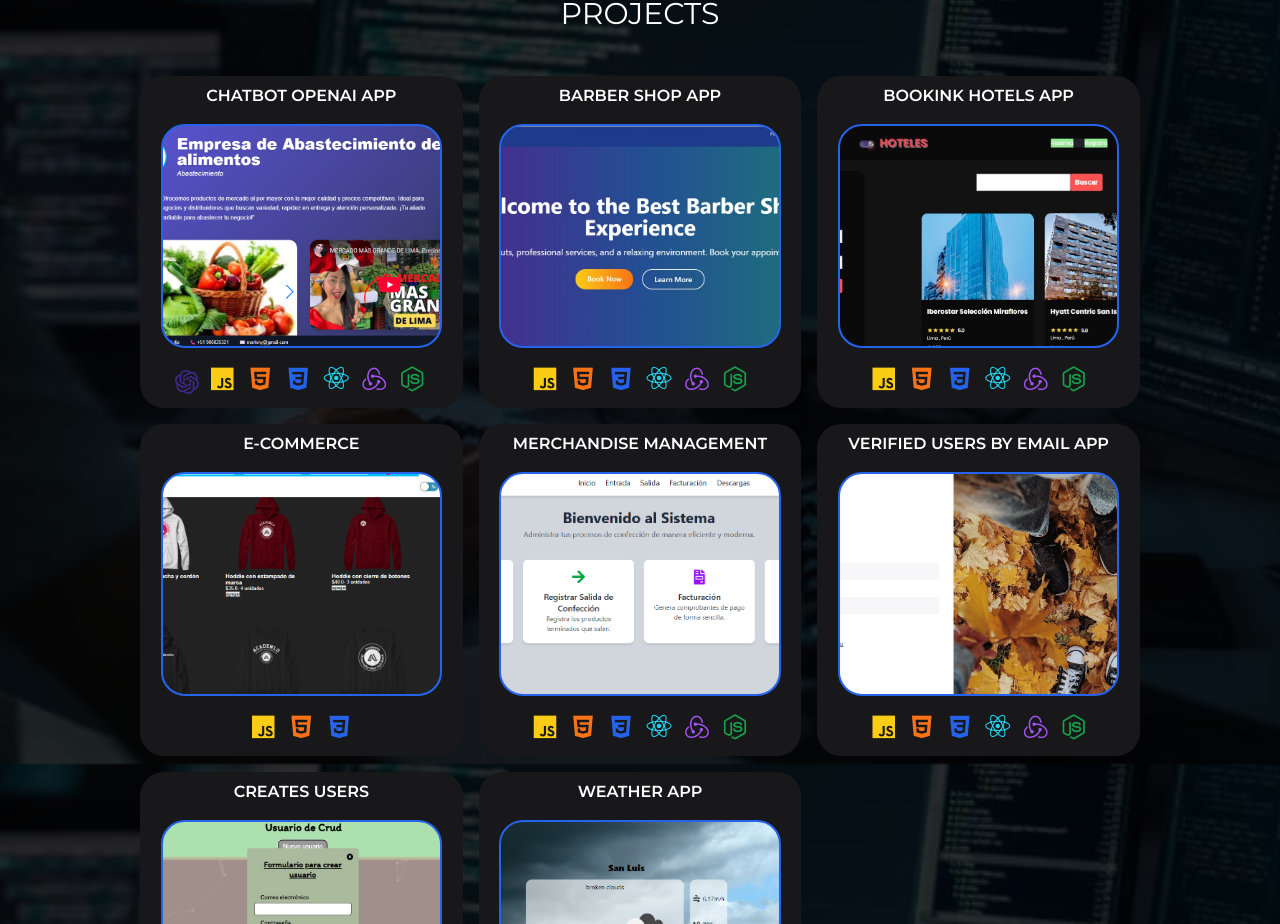
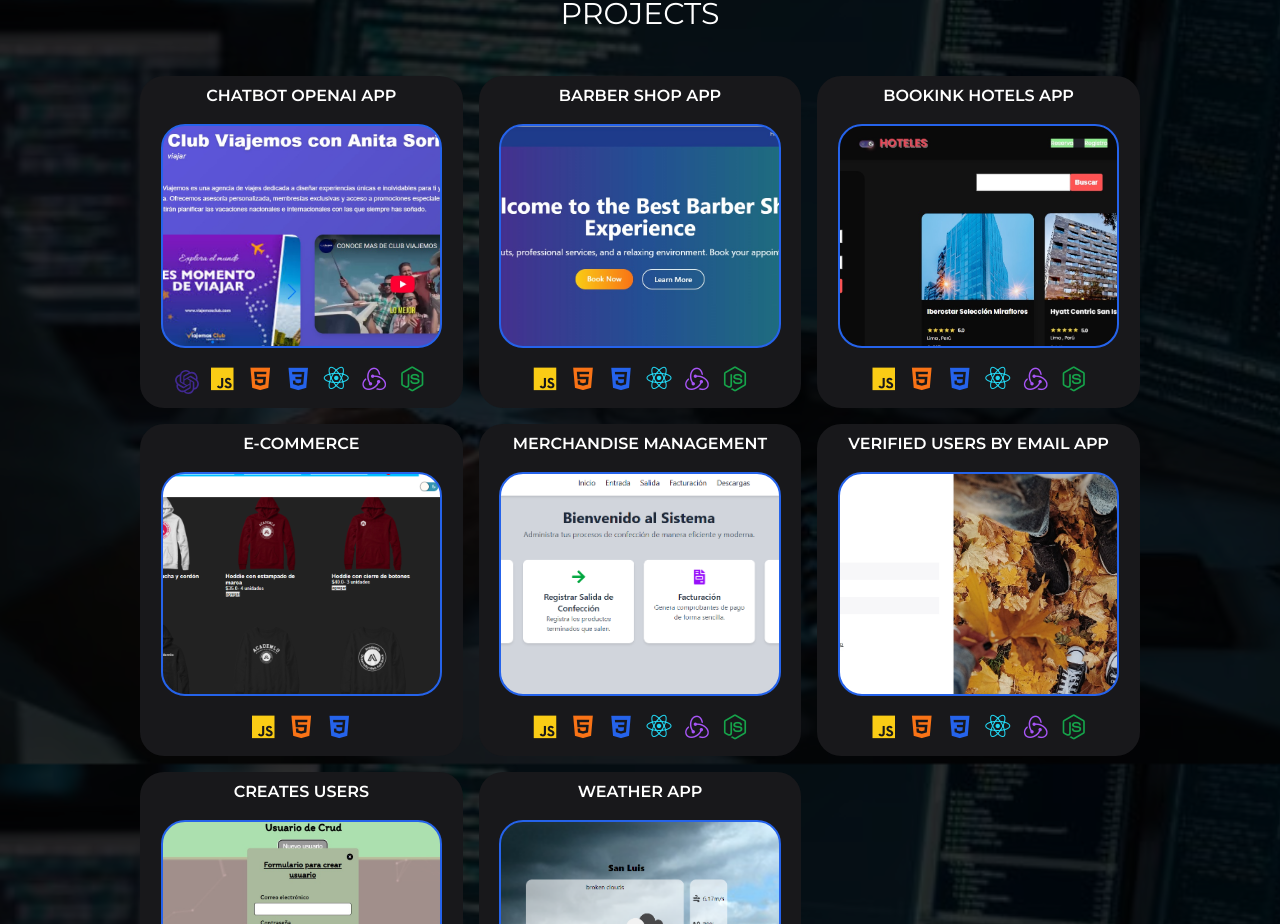
Before and after one commit to JCCRUZCHACON/Portafolio, a React (Vite) app: page / in a window 1280 px wide. Shown: the part 1636-2560 px from the top of the page. Built offline with nearby package versions, Linux system fonts and the light colour scheme.

Commit message:
change image chatbot

```diff
--- a/src/components/Projects.jsx
+++ b/src/components/Projects.jsx
@@ -13,7 +13,7 @@ const Projects = ({ t }) => {
 
 <ProjectUnit
   title="ChatBot OpenAI App"
-  img="bg-[url(/chatbot.png)]"
+  img="bg-[url(/chatbot.jpg)]"
   // gitHub="https://github.com/JCCRUZCHACON/WEB-CHATBOT-PERSONALIZADO-FRONTEND"
   demo="https://web-chat-personalizado-front.netlify.app/#/negocio/club-viajemos-con-anita-soria"
   info="Full stack app: Pagina Web con chatbot personalizado multifuncional para cualquier negocio."
```
Also changed, not shown: public/chatbot.jpg (added), public/chatbot.png (deleted).
